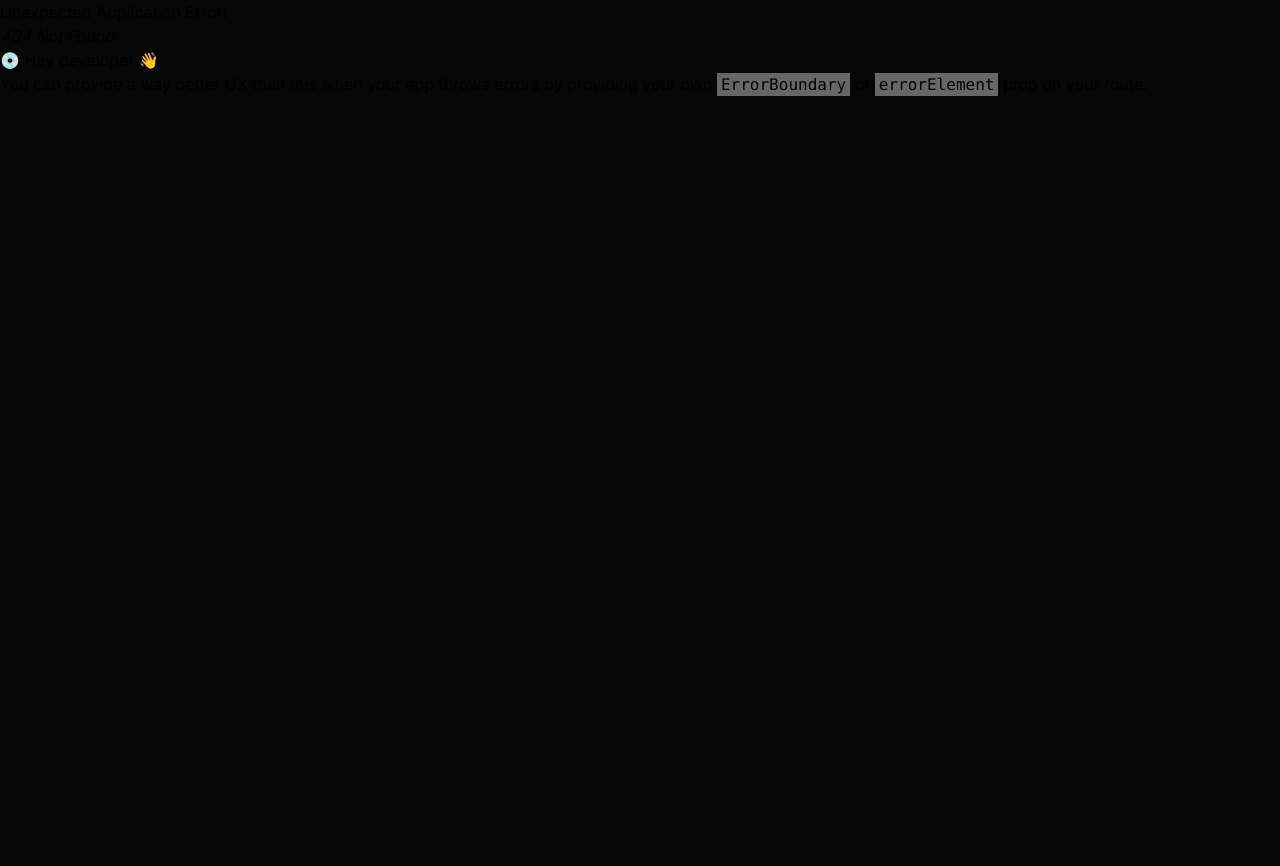
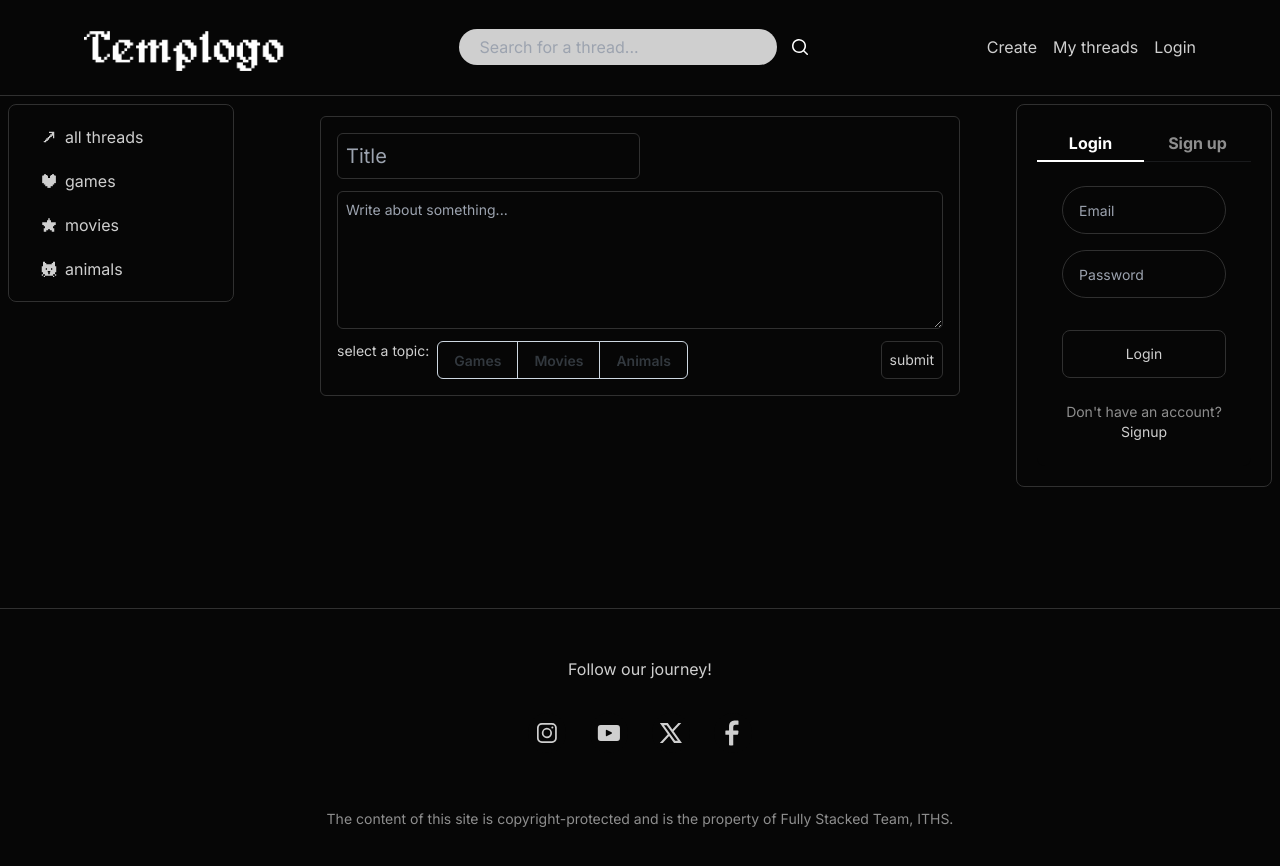
Before and after one commit to amilpsp/fullstack-frontend, a React (Vite) app: page /newThread in a window 1280 px wide. Before the commit this address had no page. Shown: the top 866 px of the page. Before the commit the page ends 800 px from the top, so only its background shows below. Built offline with nearby package versions, Linux system fonts and the light colour scheme.

Commit message:
New thread page structure ready

```diff
--- /dev/null
+++ b/src/Pages/NewThread/NewThread.tsx
@@ -0,0 +1,44 @@
+import Button from "@mui/joy/Button";
+import ButtonGroup from "@mui/joy/ButtonGroup";
+
+const NewThread = () => {
+	return (
+		<>
+			<form
+				id="newPostForm"
+				className="flex flex-col w-[50vw] p-4 border rounded-md border-bordercol text-txtbright gap-3 "
+			>
+				<input
+					type="text"
+					name="Title"
+					id="Title"
+					placeholder="Title"
+					className="bg-bgcol border rounded-md border-bordercol text-txtbright w-[50%] text-xl p-2"
+				/>
+				<textarea
+					name="content"
+					id="content"
+					rows={6}
+					placeholder="Write about something..."
+					className="bg-bgcol border rounded-md border-bordercol text-txtbright p-2"
+				></textarea>
+				<section className="flex justify-between gap-2">
+					<div className="flex gap-2">
+						<span className="">select a topic:</span>
+						<ButtonGroup aria-label="outlined primary button group">
+							<Button>Games</Button>
+							<Button>Movies</Button>
+							<Button>Animals</Button>
+						</ButtonGroup>
+					</div>
+					<input
+						type="submit"
+						value="submit"
+						className="bg-bgcol border rounded-md border-bordercol text-txtbright p-2"
+					/>
+				</section>
+			</form>
+		</>
+	);
+};
+export default NewThread;
```
Also changed, not shown: src/Routes/Routes.tsx (+13 -11 lines).
